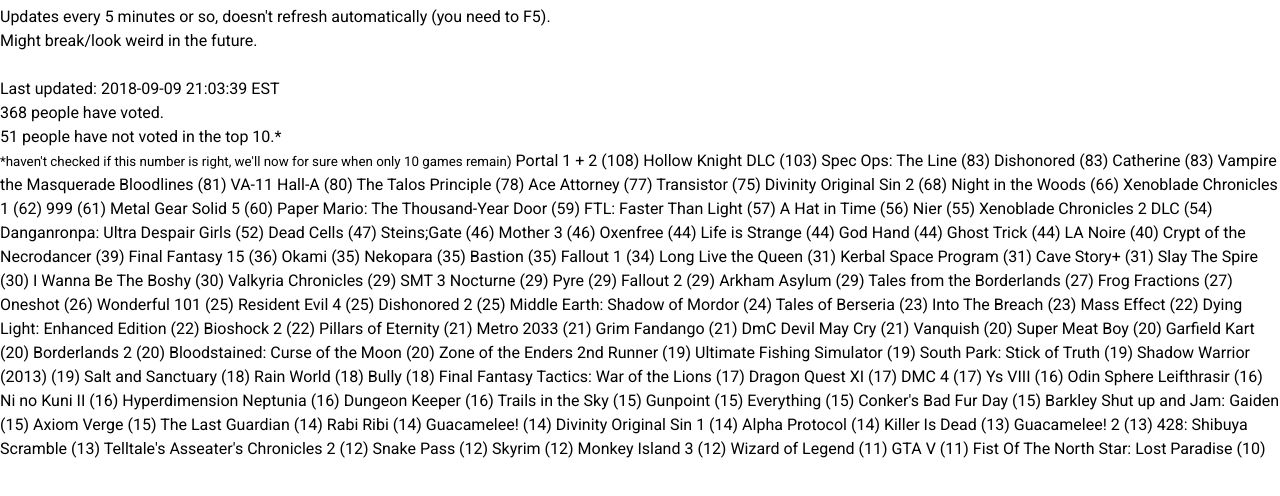
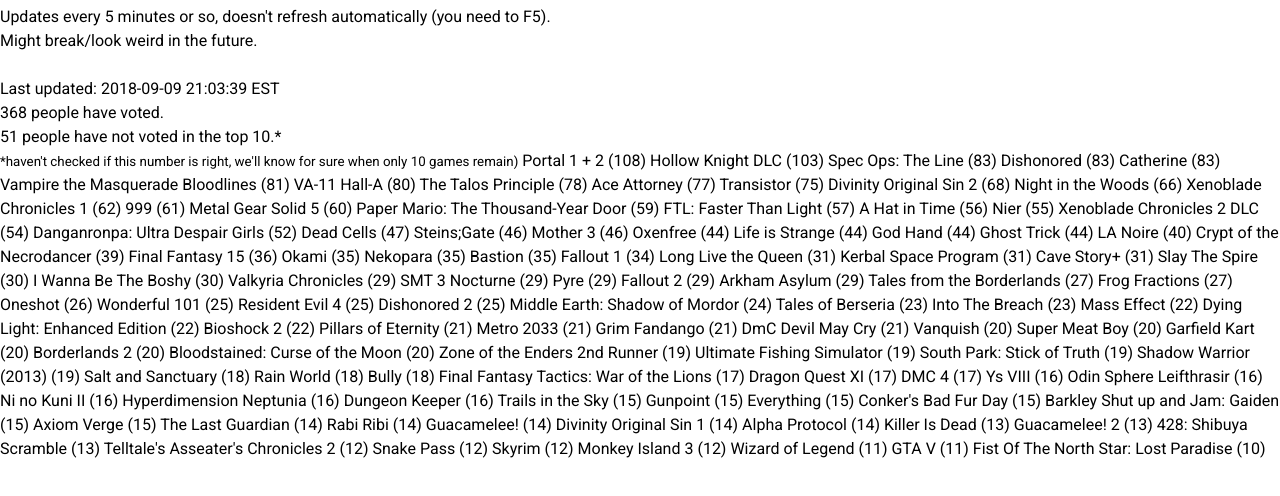
Before and after one commit to Nodja/Nodja.github.io, a plain HTML site: page joevotes/index.html in a window 1280 px wide. Shown: the part 86-582 px from the top of the page. Drawn offline with nearby package versions, Linux system fonts and the light colour scheme.

Commit message:
typo lol

```diff
--- a/joevotes/index.html
+++ b/joevotes/index.html
@@ -19,7 +19,7 @@
                 Last updated: {{ last_update }} EST <br>
                 {{ total_voters }} people have voted. <br>
                 {{ nontop_voters }} people have not voted in the top 10.* <br>
-                <small>*haven't checked if this number is right, we'll now for sure when only 10 games remain)</small>
+                <small>*haven't checked if this number is right, we'll know for sure when only 10 games remain)</small>
             </v-flex>
             <template v-for="vote in votes">
                 <v-flex xs2>
```
